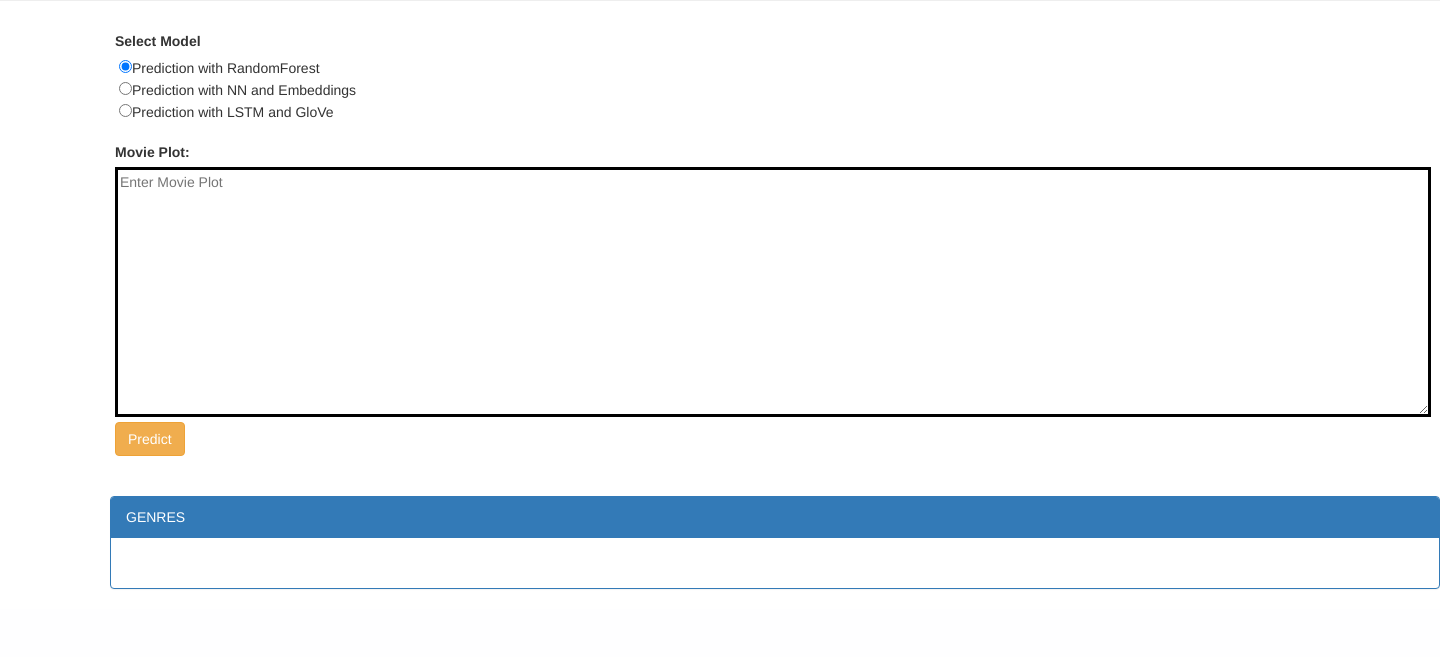
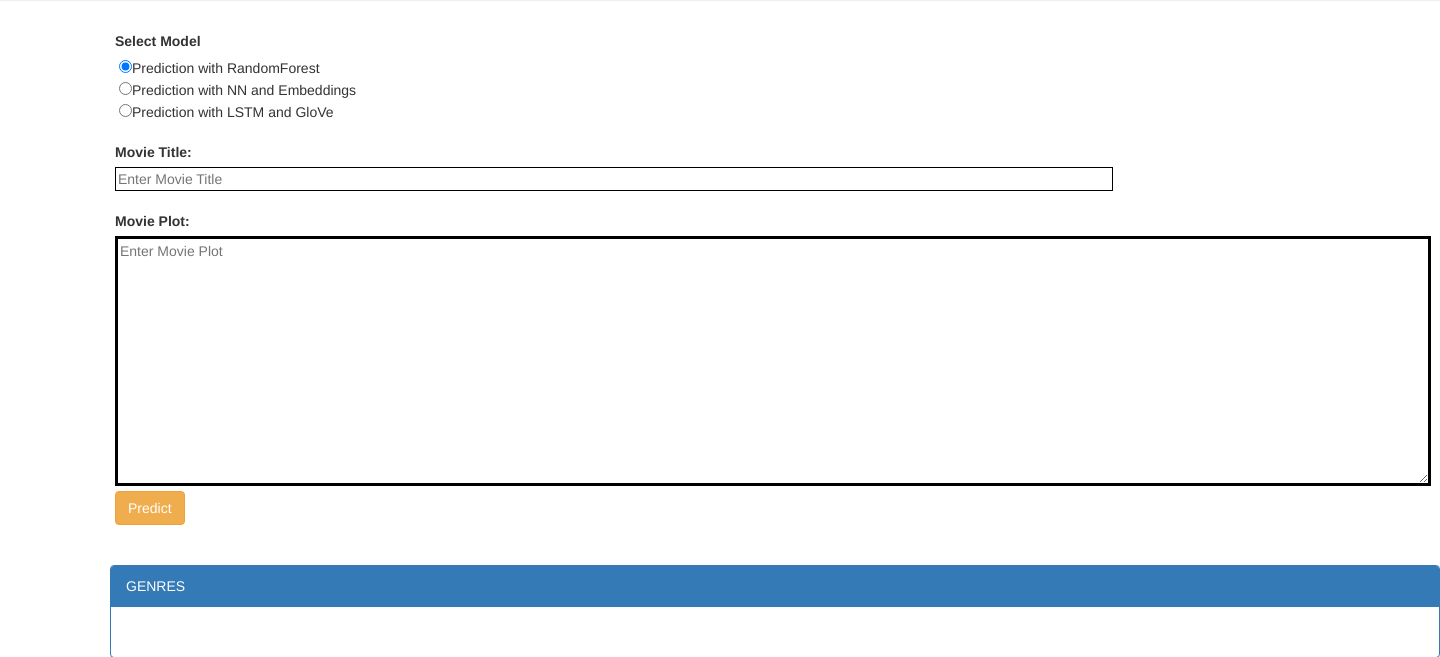
Before and after one commit to EduardoToledoMIAD/moviesgenreprediction, a Flask app: page / in a window 1440 px wide. Shown: the part 371-1028 px from the top of the page. Before the commit the page ends 960 px from the top, so only its background shows below. Run offline with Flask 2, Linux system fonts and the light colour scheme; parts of the project's set-up code (start-up, migrations or seed data) failed here and were passed over; some libraries are stand-ins or nearby versions.

Commit message:
Including Title

```diff
--- a/app.py
+++ b/app.py
@@ -23,8 +23,8 @@ class MoviesGenresPrediction(Resource):
         return df
 
     def _text_preprocessing(self, json):
-        df = pd.DataFrame(json,columns=['plot'])
-        df['plot'] = df['plot'].str.lower()
+        df = pd.DataFrame(json,columns=['title','plot'])
+        df['plot'] = df['title'].str.lower() + " " + df['plot'].str.lower()
         df['plot'] = df['plot'].apply(lambda x: helpers.remover_html(x))
         df['plot'] = df['plot'].apply(lambda x:helpers.remover_caracteres_especiales(x))
         df['plot'] = df['plot'].apply(lambda x:helpers.mantener_caracteres_alfabeticos(x))
@@ -87,15 +87,19 @@ def home():
 
 @app.route('/predict',methods=['POST'])
 def predict():
-    sentencia=str(request.form['notes'])
+    sentencia=str(request.form['title']) + " " + str(request.form['notes'])
     tipo_modelo= str(request.form['optratio'])
     if tipo_modelo == 'RF':
         prediction_text,y_labels_pred=ML.prediccion_con_randomforest(sentencia)
     elif tipo_modelo == 'NN':
-        prediction_text,y_labels_pred=ML.prediccion_con_embedding_nn(sentencia)
+        prediction_text,y_labels_pred=ML.prediccion_con_randomforest(sentencia)
+        #prediction_text,y_labels_pred=ML.prediccion_con_embedding_nn(sentencia)
     else:
-        prediction_text,y_labels_pred=ML.prediccion_con_embedding_nn(sentencia)
-    return render_template('index.html', id='predict', prediction_text=prediction_text, result=y_labels_pred)
+        prediction_text,y_labels_pred=ML.prediccion_con_randomforest(sentencia)
+        #prediction_text,y_labels_pred=ML.prediccion_con_embedding_nn(sentencia)
+    return render_template('index.html', id='predict',
+                            prediction_text=prediction_text,
+                            result=y_labels_pred)
 
 @app.route('/api/doc',methods=['GET'])
 def api_documentation():
--- a/models/schemas.py
+++ b/models/schemas.py
@@ -2,6 +2,8 @@ from marshmallow import Schema, fields, validate, ValidationError
 
 class MoviesGenresPredictionSchema(Schema):
     plot = fields.Str(required=True)
+    title = fields.Str(required=True)
+
 
 class BatchSchema(Schema):
     batch = fields.List(fields.Nested(MoviesGenresPredictionSchema))
--- a/templates/index.html
+++ b/templates/index.html
@@ -44,6 +44,11 @@
                                 </div>
                          </div>
                         <br/>
+                        <label for = "title">Movie Title:</label><br>
+                        <input type="text" id="title" name="title" size="120px"  placeholder="Enter Movie Title" style="border:0px solid #000000;border-width: 1px"></input>
+                        <br/>
+                        <br/>
+
                         <label for = "notes">Movie Plot:</label><br>
                         <textarea id="notes" name="notes" cols="159" rows="12" placeholder="Enter Movie Plot" style="border:0px solid #000000;border-width: 3px">{{ prediction_text }}</textarea>
                         <button type="submit" class="btn btn-warning">Predict</button>
```
Also changed, not shown: templates/documentation.html (+9 -4 lines).
